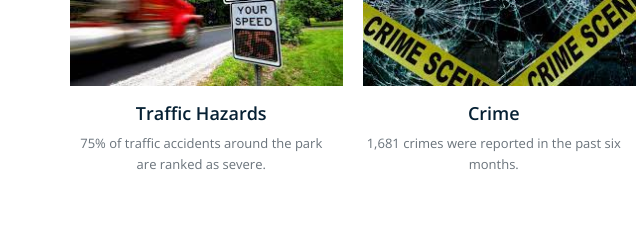
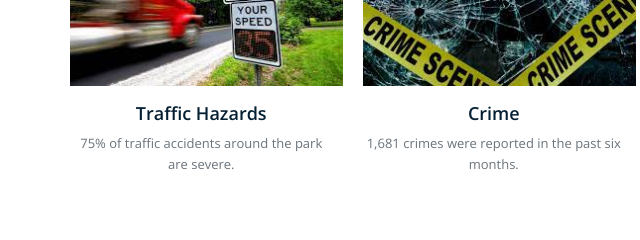
Before and after one commit to cate-merritt/safety, a plain HTML site: page index.html in a window 1280 px wide. Shown: the part 1620-1860 px from the top of the page, 0-640 px from the left. Drawn offline with nearby package versions, Linux system fonts and the light colour scheme; some packages are replaced by stand-ins of ours; a script that the page names is missing.

Commit message:
Take two for long sentence
fix

```diff
--- a/index.html
+++ b/index.html
@@ -247,7 +247,7 @@
                         </figcaption>
                     </div>
                     <h4>Traffic Hazards</h4>
-                    <span>75% of traffic accidents around the park are ranked as severe.</span>
+                    <span>75% of traffic accidents around the park are severe.</span>
                 </figure>
                 <!-- end single member -->
 
```
